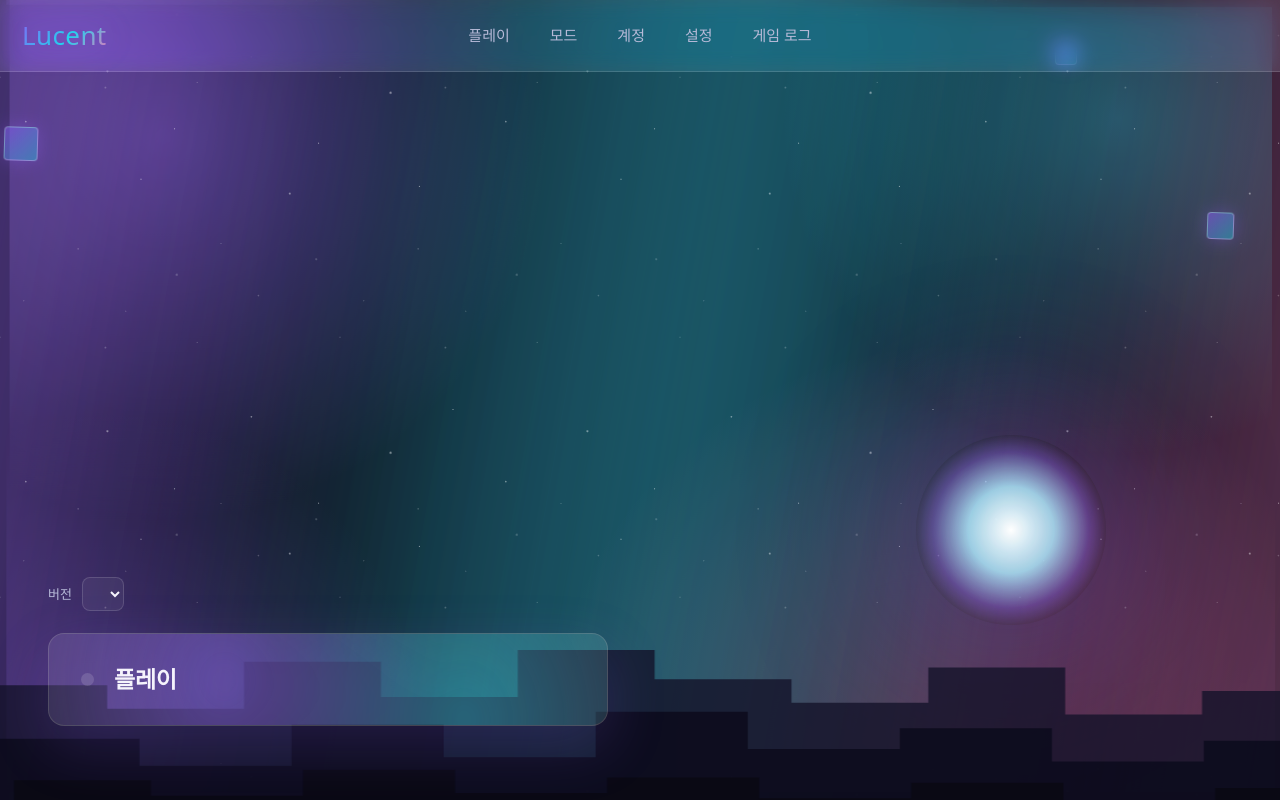
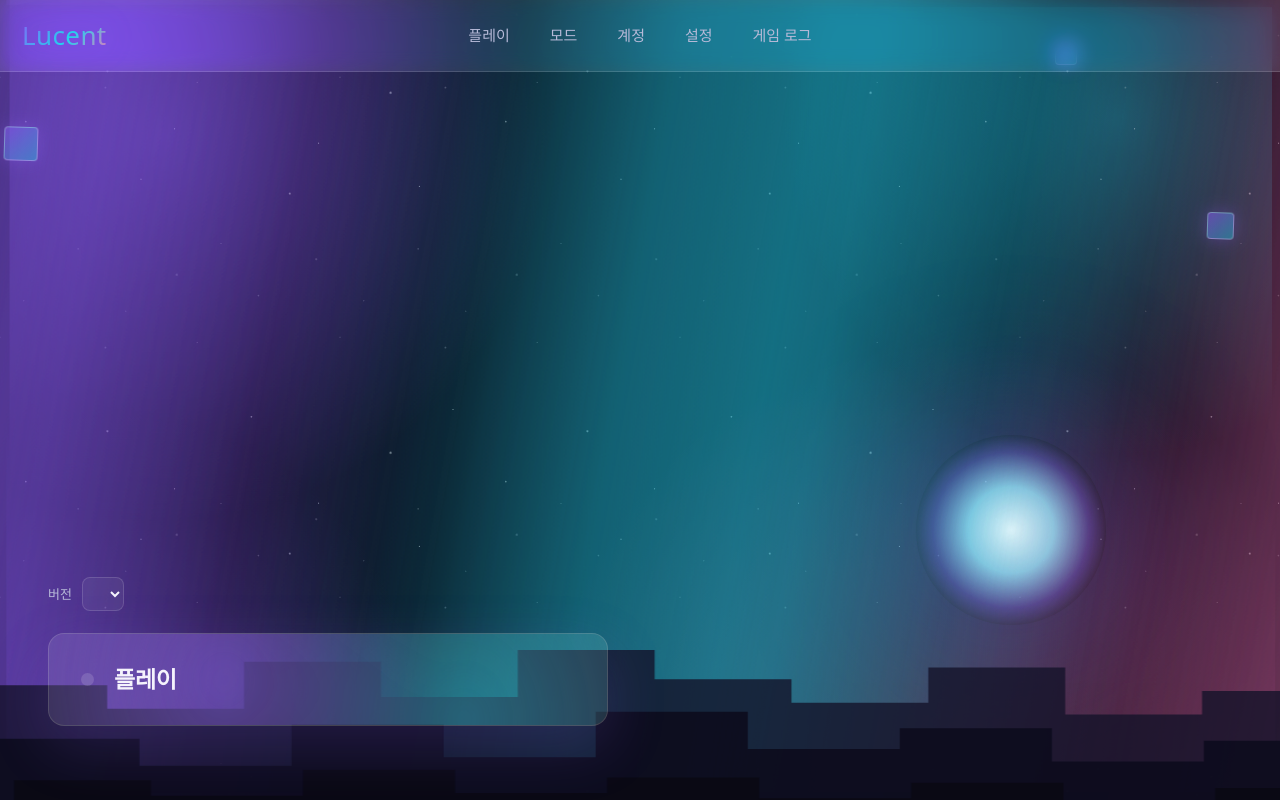
Before and after one commit to mojunseo/Lucentclient, a website built with Vite: page launcher/index.html in a window 1280 px wide. Built offline with nearby package versions, Linux system fonts and the light colour scheme; a web font is replaced by a local one.

Commit message:
오로라 blur/screen-blend 제거 — Chrome에서는 멀쩡해도 실제 WebKit에서 펌핑되는 문제 대응
rotate, scaleY, scene 줌, opacity 애니메이션을 차례로 지워봐도 사용자가
실제 Tauri 창(webkit2gtk)에서 계속 "초록빛이 커졌다 작아졌다 한다"고
해서, 내가 헤드리스 Chrome으로 검증해 온 것 자체가 문제라고 보고
방향을 바꿨다. Tauri 창은 Chrome이 아니라 WebKit으로 그려지는데,
애니메이션 중인 요소에 큰 filter: blur() + mix-blend-mode: screen을
같이 걸면 엔진별로 합성 방식이 달라질 여지가 크다.

오로라를 filter: blur() 없이, 넓은 그라데이션 색 전환만으로 부드러움을
내도록 다시 만들고 mix-blend-mode도 뺐다. 남은 애니메이션은 매우
단순한 translate 하나뿐이라 어느 엔진에서든 "커진다/작아진다"로
보일 여지가 없다.

```diff
--- a/launcher/src/styles.css
+++ b/launcher/src/styles.css
@@ -72,35 +72,33 @@ button { cursor: pointer; }
   inset: -4%;
 }
 
-/* Aurora curtains: wide, soft-edged ribbons of light drifting and billowing over the void,
-   screen-blended so colors brighten and mix like real auroral bands instead of sitting flat. */
+/* Aurora curtains: wide, soft-edged ribbons of light drifting over the void. */
+/* No filter/blur and no mix-blend-mode here on purpose: an animated blurred, blend-moded
+   layer this large turned out to render inconsistently in the real app's engine (WebKit),
+   pulsing in apparent size in a way Chrome-based testing never showed. A gradient is soft
+   on its own by construction, so it doesn't need filter: blur() for a diffuse look, and
+   plain alpha layering (no blend mode) is the safer, more predictable choice. */
 .aurora {
   position: absolute;
-  left: -25%;
-  right: -25%;
-  top: -35%;
-  height: 170%;
+  left: -15%;
+  right: -15%;
+  top: -15%;
+  height: 140%;
   background: linear-gradient(
     100deg,
-    transparent 4%,
-    rgba(139, 92, 246, 0.55) 18%,
-    transparent 34%,
-    rgba(34, 211, 238, 0.5) 50%,
-    transparent 66%,
-    rgba(244, 114, 182, 0.45) 82%,
-    transparent 96%
+    transparent 0%,
+    rgba(139, 92, 246, 0.3) 16%,
+    transparent 36%,
+    rgba(34, 211, 238, 0.26) 54%,
+    transparent 72%,
+    rgba(244, 114, 182, 0.24) 90%,
+    transparent 100%
   );
-  mix-blend-mode: screen;
-  filter: blur(55px);
-  transform-origin: 50% 30%;
-  will-change: transform, opacity;
+  pointer-events: none;
 }
-/* Fixed opacity per layer — animating opacity on a blurred, screen-blended shape makes its
-   soft edge visibly expand and contract as it brightens and dims, which reads as the whole
-   shape growing and shrinking even though nothing is actually being scaled. */
-.aurora-1 { opacity: 0.46; animation: auroraSway1 13s ease-in-out infinite; }
-.aurora-2 { opacity: 0.35; filter: blur(70px); animation: auroraSway2 18s ease-in-out infinite; animation-delay: -5s; }
-.aurora-3 { opacity: 0.28; filter: blur(50px); animation: auroraSway3 23s ease-in-out infinite; animation-delay: -11s; }
+.aurora-1 { animation: auroraSway1 13s ease-in-out infinite; }
+.aurora-2 { animation: auroraSway2 18s ease-in-out infinite; animation-delay: -5s; }
+.aurora-3 { animation: auroraSway3 23s ease-in-out infinite; animation-delay: -11s; }
 @keyframes auroraSway1 {
   0%, 100% { transform: translate(-6%, -3%); }
   50% { transform: translate(6%, 4%); }
```
